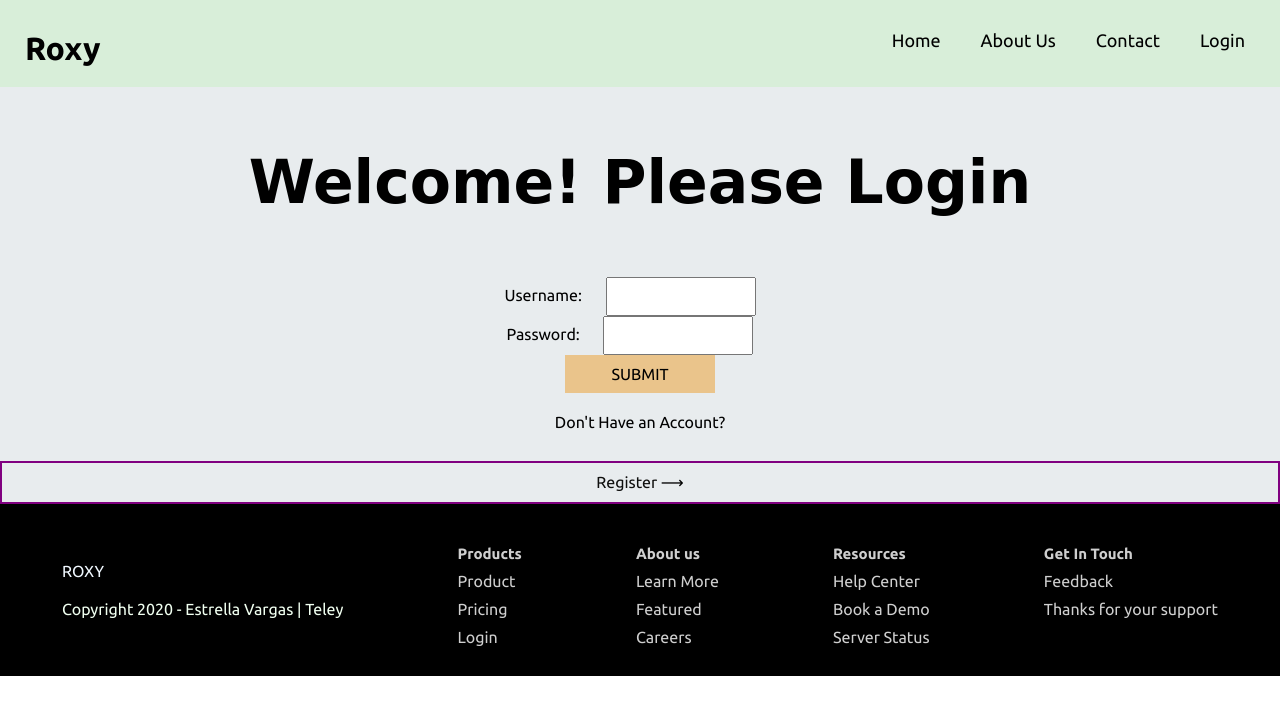
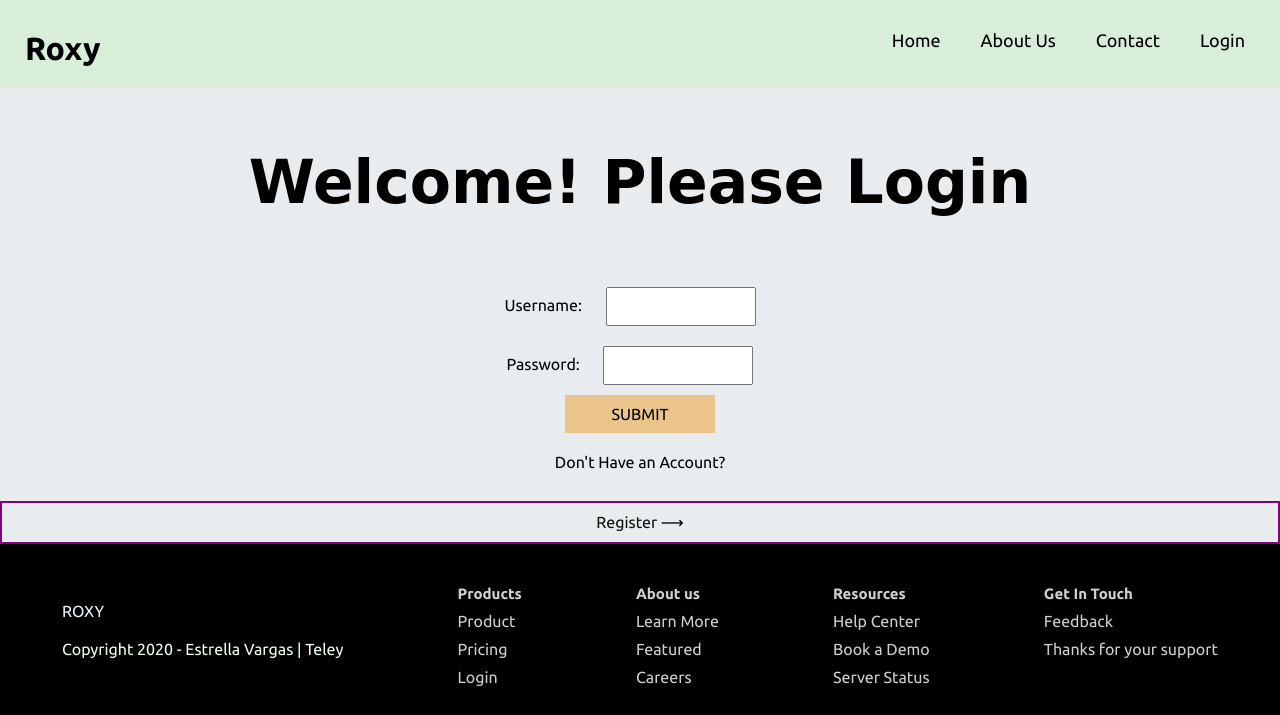
Before and after one commit to evargas1/Eat-to-Heal, a Django app: page /login/ in a window 1280 px wide. Shown: the top 715 px of the page. Run offline with Django 3.2, Linux system fonts and the light colour scheme; some web fonts are replaced.

Commit message:
fixing action

```diff
--- a/tutorial/try/static/css/style.css
+++ b/tutorial/try/static/css/style.css
@@ -1048,3 +1048,9 @@ padding-bottom: 20px;
 body{
     min-height: 100vh;
 }
+.input-box{
+    padding-top: 10px;
+    padding-bottom: 10px;
+    padding-left: 10px;
+    padding-right: 10px;
+}
```
